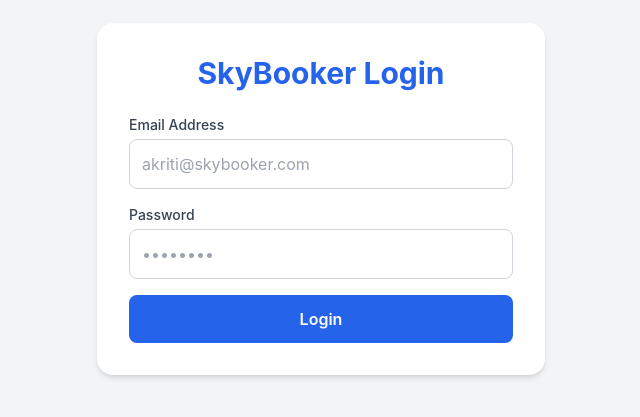
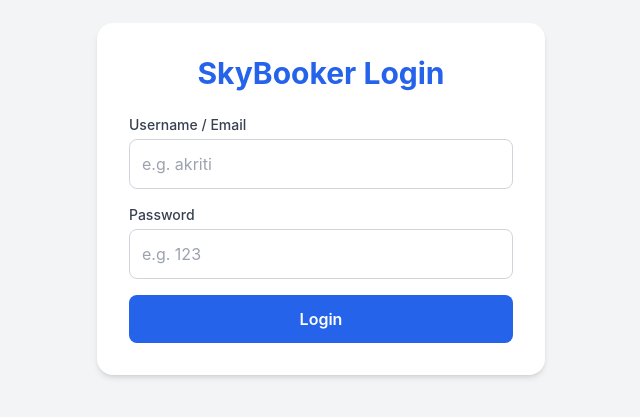
Before and after one commit to akrititrivedi18/skybooker-pro, a React (Create React App) app in the folder skybooker-project/frontend/: page / in a window 1280 px wide. Shown: the part 201-618 px from the top of the page, without its empty margins (319-959 px from the left). Built offline with nearby package versions, Linux system fonts and the light colour scheme.

Commit message:
Update Login.js

```diff
--- a/skybooker-project/frontend/src/Login.js
+++ b/skybooker-project/frontend/src/Login.js
@@ -8,11 +8,12 @@
 
   const handleLogin = (e) => {
     e.preventDefault();
-    // Simple authentication logic
-    if (email === 'akriti@skybooker.com' && password === 'akriti123') {
+
+    // AB LOGIN ASAN HAI: Email ki jagah sirf 'akriti' aur password '123'
+    if (email === 'akriti' && password === '123') {
       navigate('/search');
     } else {
-      alert('Invalid credentials. Hint: akriti@skybooker.com / akriti123');
+      alert('Wrong! Use: akriti / 123');
     }
   };
 
@@ -20,32 +21,35 @@
     <div className="min-h-screen flex items-center justify-center bg-gray-100 px-4">
       <div className="bg-white p-8 rounded-2xl shadow-md w-full max-w-md">
         <h2 className="text-3xl font-bold text-center mb-6 text-blue-600">SkyBooker Login</h2>
+
         <form onSubmit={handleLogin} className="space-y-4">
           <div>
-            <label className="block text-sm font-medium text-gray-700">Email Address</label>
+            <label className="block text-sm font-medium text-gray-700">Username / Email</label>
             <input
-              type="email"
-              className="mt-1 block w-full border border-gray-300 p-3 rounded-lg focus:ring-blue-500 focus:border-blue-500 outline-none"
-              placeholder="akriti@skybooker.com"
+              type="text"
+              className="mt-1 block w-full border border-gray-300 p-3 rounded-lg focus:ring-blue-500 outline-none text-black"
+              placeholder="e.g. akriti"
               value={email}
               onChange={(e) => setEmail(e.target.value)}
               required
             />
           </div>
+
           <div>
             <label className="block text-sm font-medium text-gray-700">Password</label>
             <input
               type="password"
-              className="mt-1 block w-full border border-gray-300 p-3 rounded-lg focus:ring-blue-500 focus:border-blue-500 outline-none"
-              placeholder="••••••••"
+              className="mt-1 block w-full border border-gray-300 p-3 rounded-lg focus:ring-blue-500 outline-none text-black"
+              placeholder="e.g. 123"
               value={password}
               onChange={(e) => setPassword(e.target.value)}
               required
             />
           </div>
+
           <button
             type="submit"
-            className="w-full bg-blue-600 text-white p-3 rounded-lg font-semibold hover:bg-blue-700 transition duration-300"
+            className="w-full bg-blue-600 text-white p-3 rounded-lg font-semibold hover:bg-blue-700 transition"
           >
             Login
           </button>
```
